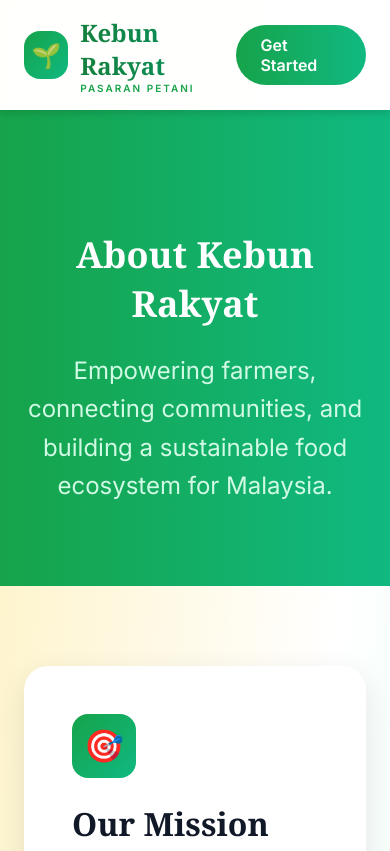
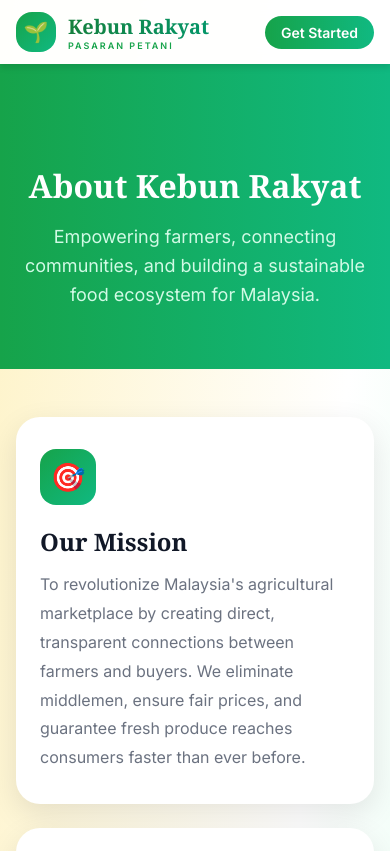
Before and after one commit to Exiasc/kebun-rakyat-test, a plain HTML site: page about.html in a window 390 px wide. Shown: the top 851 px of the page. Drawn offline with Linux system fonts and the light colour scheme.

Commit message:
Add files via upload

```diff
--- a/about.html
+++ b/about.html
@@ -34,7 +34,32 @@
     .value-card h3 { font-size: 20px; font-weight: 700; color: #111827; margin-bottom: 12px; }
     .value-card p { font-size: 14px; color: #6b7280; line-height: 1.6; }
     footer { background: #111827; color: white; padding: 48px 24px; text-align: center; }
-    @media (max-width: 768px) { .nav-links { display: none; } .grid-2 { grid-template-columns: 1fr; } .values-grid { grid-template-columns: 1fr; } .hero-banner h1 { font-size: 36px; } }
+    @media (max-width: 768px) {
+      nav { padding: 12px 16px; }
+      .nav-content { padding: 0; }
+      .nav-links { display: none; }
+      .btn { padding: 8px 16px; font-size: 14px; }
+      .logo-icon { width: 40px; height: 40px; font-size: 20px; }
+      .logo-text h1 { font-size: 20px; }
+      .logo-text p { font-size: 9px; }
+      .hero-banner { padding: 100px 16px 60px; }
+      .hero-banner h1 { font-size: 32px; margin-bottom: 16px; }
+      .hero-banner p { font-size: 18px; }
+      .container { padding: 48px 16px; }
+      .grid-2 { grid-template-columns: 1fr; gap: 24px; }
+      .card { padding: 32px 24px; }
+      .card-icon { width: 56px; height: 56px; font-size: 28px; margin-bottom: 20px; }
+      .card h2 { font-size: 24px; margin-bottom: 12px; }
+      .card p { font-size: 16px; }
+      .section-title { font-size: 28px; margin-bottom: 12px; }
+      .section-subtitle { font-size: 16px; margin-bottom: 40px; }
+      .values-grid { grid-template-columns: 1fr; gap: 20px; }
+      .value-card { padding: 24px; }
+      .value-icon { width: 56px; height: 56px; font-size: 28px; margin-bottom: 16px; }
+      .value-card h3 { font-size: 18px; }
+      .value-card p { font-size: 13px; }
+      footer { padding: 32px 16px; }
+    }
   </style>
 </head>
 <body>
```
